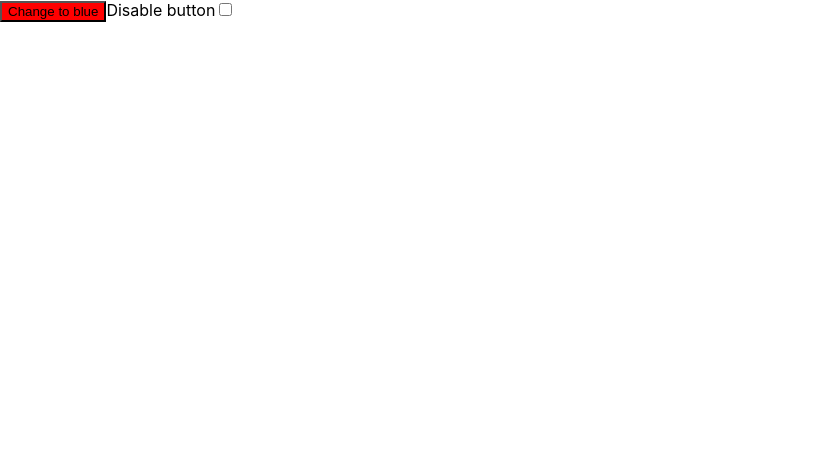
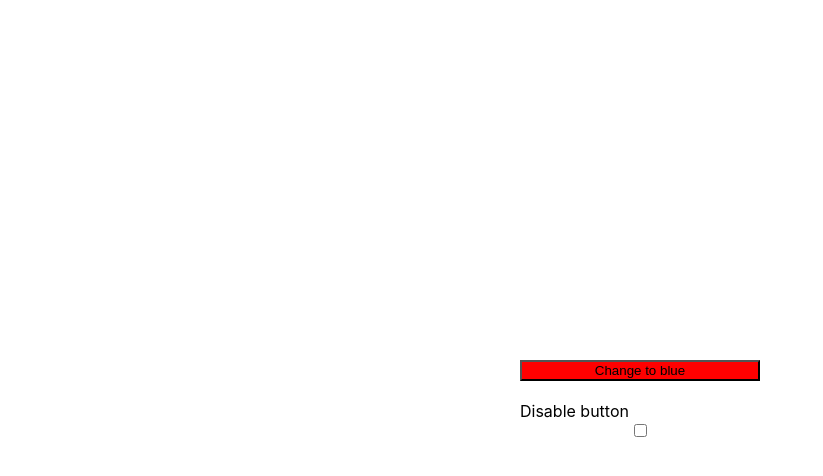
Before and after one commit to matt-baillie/react-testing, a React (Create React App) app: page / in a window 1280 px wide. Shown: the top 476 px of the page, without its empty margins (0-823 px from the left). Built offline with nearby package versions, Linux system fonts and the light colour scheme.

Commit message:
Test and code function to transform camelcase colors to spaced colors

```diff
--- a/src/App.js
+++ b/src/App.js
@@ -1,6 +1,10 @@
 import logo from "./logo.svg";
 import "./App.css";
 import { useState } from "react";
+
+export function replaceCamelWithSpaces(colorName) {
+  return colorName.replace(/\B([A-Z])\B/g, " $1");
+}
 
 function App() {
   const [buttonColor, setButtonColor] = useState("red");
@@ -11,8 +15,22 @@ function App() {
   const changeButtonColor = () => {
     setButtonColor(newButtonColor);
   };
+  const main = {
+    height: "100vh",
+    display: "flex",
+    flexDirection: "column",
+    justifyContent: "center",
+    alignItems: "center",
+  };
+  const buttonBox = {
+    width: "15rem",
+    display: "flex",
+    flexDirection: "column",
+  };
+
   return (
-    <div>
+    <div style={main}>
+      <div style={buttonBox}>
         <button
           disabled={disabled}
           onClick={changeButtonColor}
@@ -20,14 +38,17 @@ function App() {
         >
           Change to {newButtonColor}
         </button>
+        <br />
         <label htmlFor="disable-button-checkbox">Disable button</label>
         <input
           type="checkbox"
           name=""
           id="disable-button-checkbox"
           defaultChecked={disabled}
+          aria-checked={disabled}
           onChange={(e) => setDisabled(e.target.checked)}
         />
+      </div>
     </div>
   );
 }
```
Also changed, not shown: 1 other file (tests, documents, lock files or other folders). Lines whose indentation alone changed are shown as unchanged.
